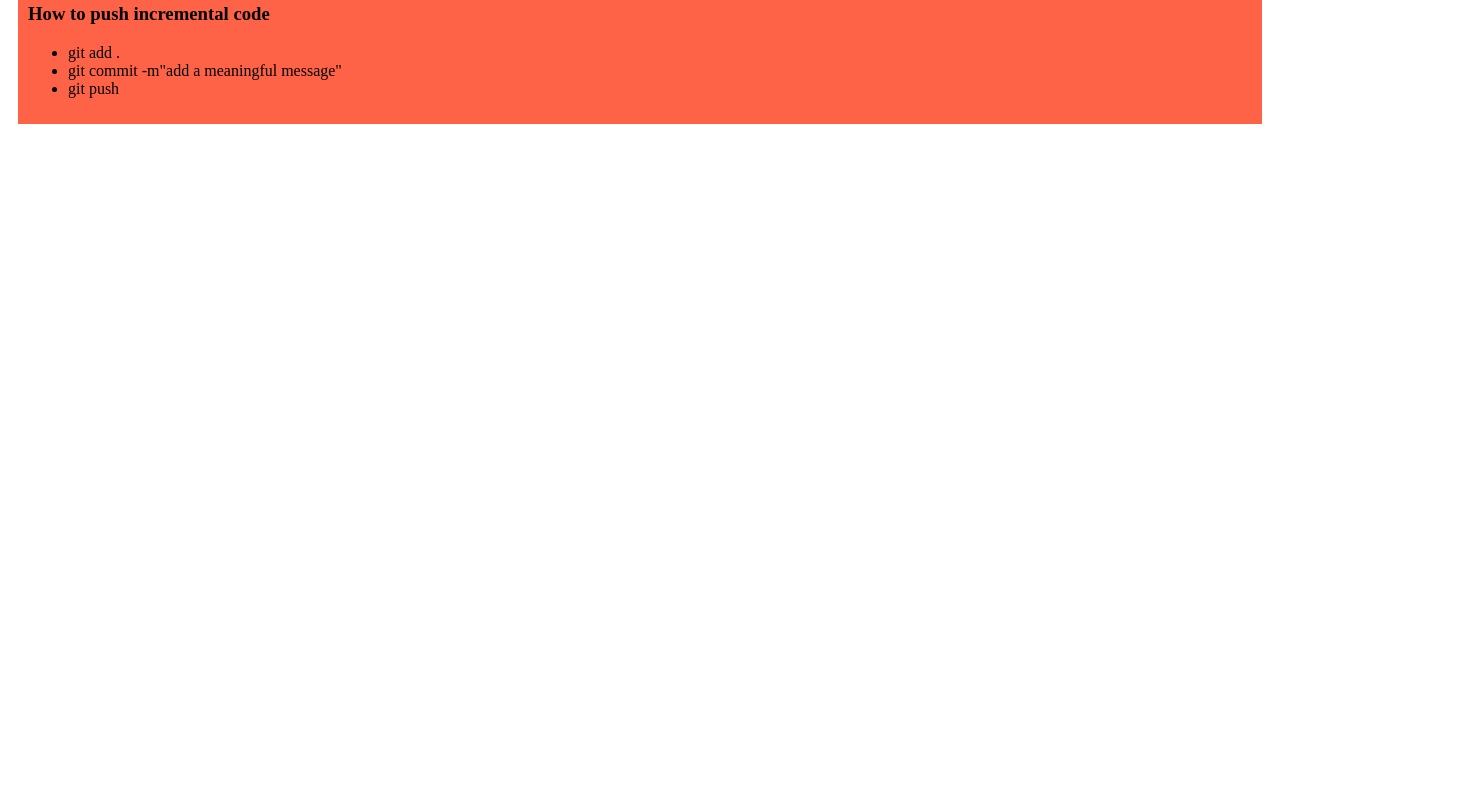
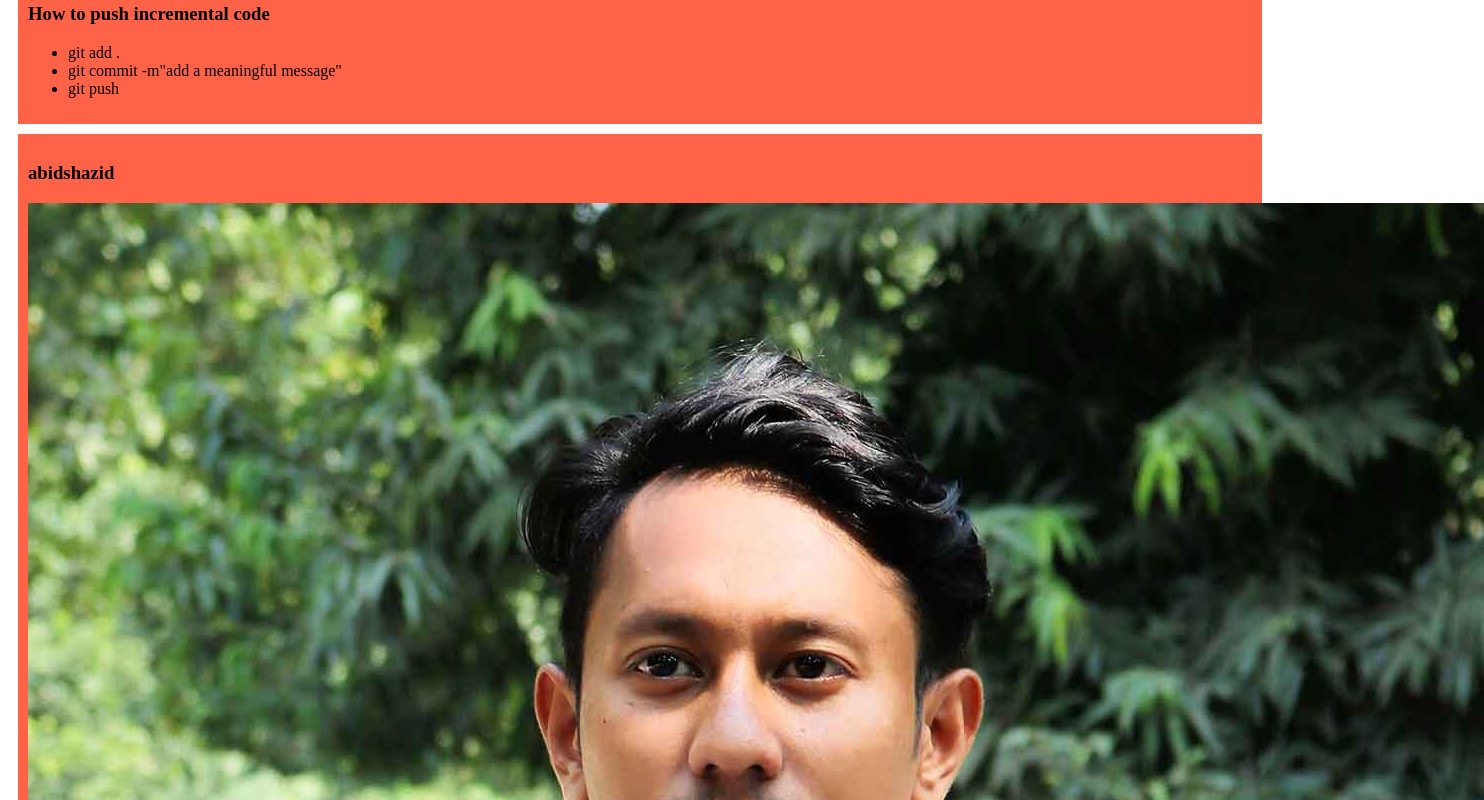
Before and after one commit to AbidShazid3/my-simple-website, a plain HTML site: page index.html in a window 1280 px wide. Shown: the part 460-1260 px from the top of the page, 1484 px wide, since content can reach past the window. Before the commit the page ends 800 px from the top, so only its background shows below. Drawn offline with Linux system fonts and the light colour scheme.

Commit message:
abidshazid

```diff
--- a/index.html
+++ b/index.html
@@ -27,5 +27,9 @@
         <li>git push</li>
     </ul>
 </div>
+<div>
+    <h3>abidshazid</h3>
+    <img src="images/abid.jpg" alt="">
+</div>
 </body>
 </html>
```
Also changed, not shown: images/abid.jpg (added).
